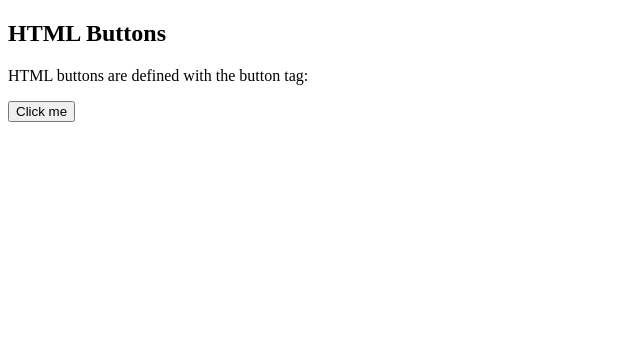
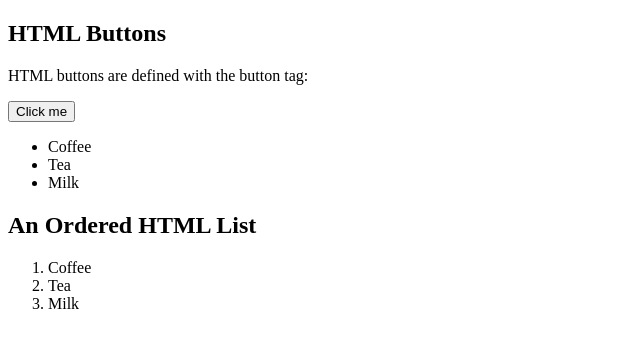
Before and after one commit to xhlu052/Git, a PHP site: page /index.html in a window 1280 px wide. Shown: the top 348 px of the page, without its empty margins (0-640 px from the left). Run offline with PHP 8.4, Linux system fonts and the light colour scheme.

Commit message:
code is printing

```diff
--- a/index.html
+++ b/index.html
@@ -6,6 +6,19 @@
 <p>HTML buttons are defined with the button tag:</p>
 
 <button>Click me</button>
+<ul>
+  <li>Coffee</li>
+  <li>Tea</li>
+  <li>Milk</li>
+</ul>
+
+<h2>An Ordered HTML List</h2>
+
+<ol>
+  <li>Coffee</li>
+  <li>Tea</li>
+  <li>Milk</li>
+</ol>
 
 </body>
 </html>
```
Also changed, not shown: index.php (+14 -0 lines).
